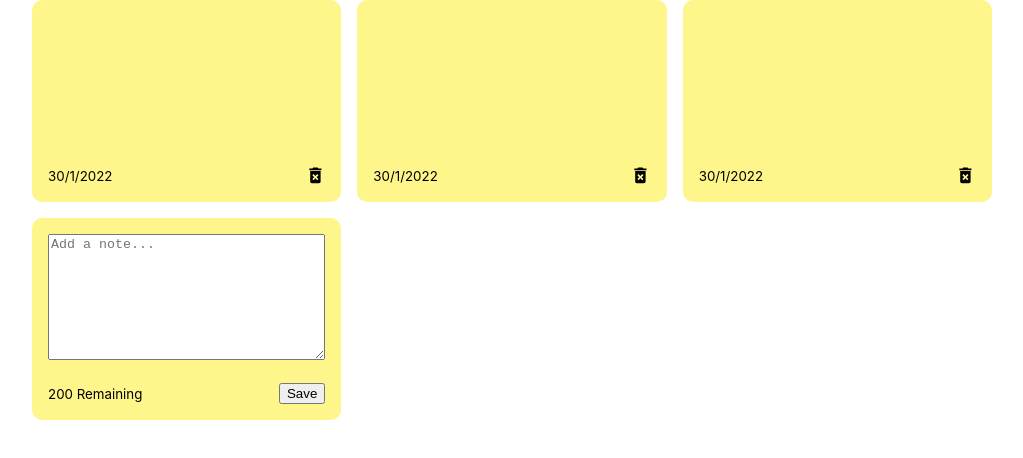
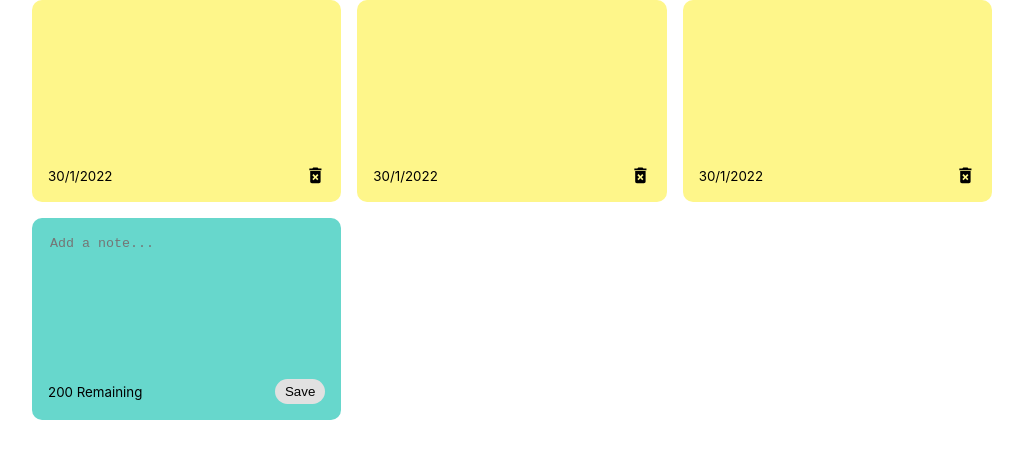
Before and after one commit to DeadManLogan/QNotes, a React (Create React App) app: page / in a window 1280 px wide. Shown: the top 458 px of the page, without its empty margins (128-1151 px from the left). Built offline with nearby package versions, Linux system fonts and the light colour scheme.

Commit message:
Added a new note for input text. Styled the text area and the backgorund. Also made the button cooler.

```diff
--- a/src/components/AddNote.js
+++ b/src/components/AddNote.js
@@ -1,7 +1,7 @@
 const AddNote = () => {
     return (
         // this div funcions like a note container but it will be different than the others.
-        <div className = "note 2">
+        <div className = "note new">
             <textarea
                 rows="8"
                 columns="10"
--- a/src/index.css
+++ b/src/index.css
@@ -30,6 +30,35 @@ code {
   grid-template-columns: repeat(auto-fit, minmax(250px, 1fr));
 }
 
+.note.new{
+  background-color: #67d7cc;
+}
+
+/* the are where the user inputs text */
+textarea{
+  border: none;
+  resize: none;
+  background-color: #67d7cc;
+}
+
+/* how the ooutline of text are should be eg dotted, dashed, double */
+textarea:focus{
+  outline: focus;
+}
+
+.save{
+  background-color: #e1e1e1;
+  border: none;
+  border-radius: 15px;
+  padding: 5px 10px 5px 10px;
+}
+
+/* changes from cursor to pointer when hovering */
+.save:hover{
+  background-color: #ededed;
+  cursor: pointer;
+}
+
 .note{
   background-color: #fef68a;
   border-radius: 10px;
```
